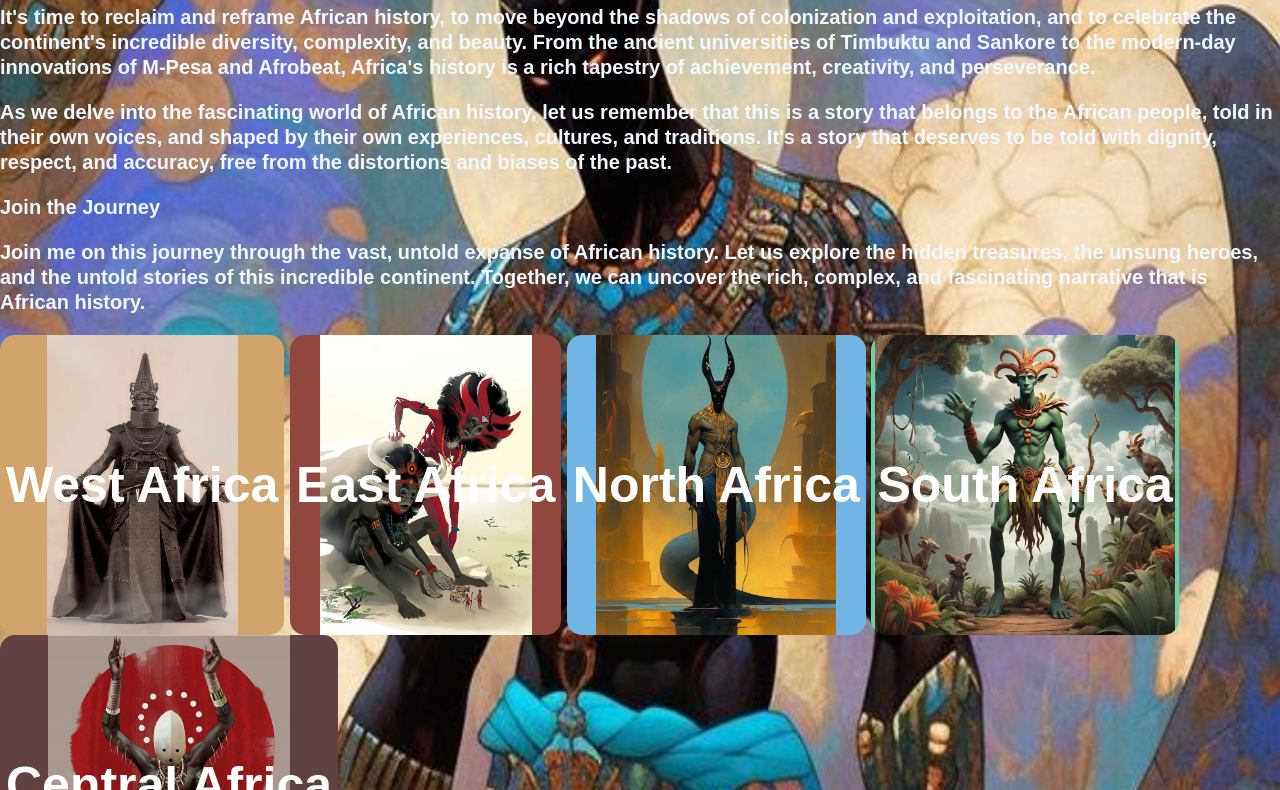
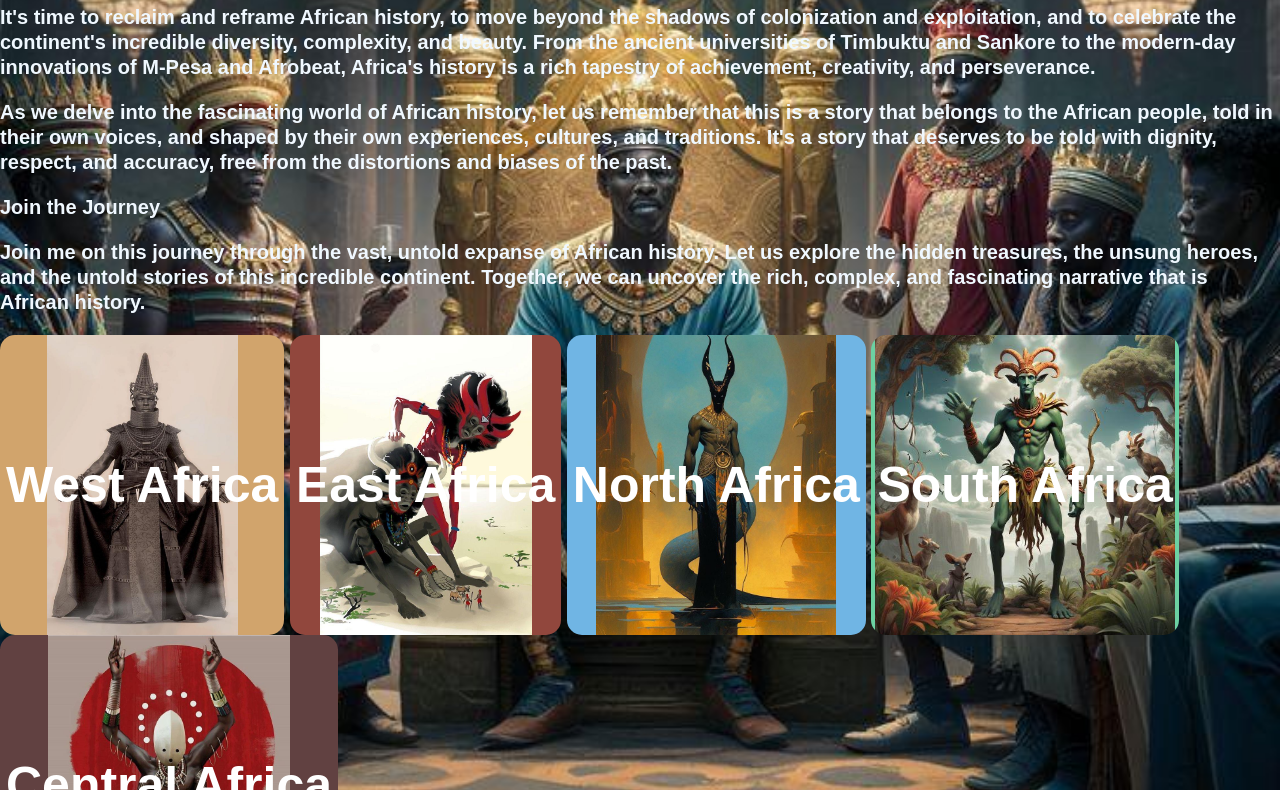
Before and after one commit to ismail-aka/thirdtrywebdesignass., a plain HTML site: page history.html in a window 1280 px wide. Shown: the part 368-1158 px from the top of the page. Drawn offline with Linux system fonts and the light colour scheme.

Commit message:
Updated files

```diff
--- a/anansithetrickster.css
+++ b/anansithetrickster.css
@@ -2,9 +2,7 @@ body{
     font-family: sans-serif;
     margin: 0;
     padding: 0;
-    background-image: url(images/anansi.jpg);
-   background-repeat: no-repeat;
-    background-size: 100% 185%;
+    background-color: rgb(92, 63, 63);
     color:rgb(253, 244, 164);
     line-height: 25px;
     font-weight: bold;
--- a/history.css
+++ b/history.css
@@ -2,9 +2,9 @@ body{
     font-family: sans-serif;
     margin: 0;
     padding: 0;
-    background-image: url(images/Heroes.jpg);
+    background-image: url(images/pantheon.jpg);
    background-repeat: no-repeat;
-    background-size: 100% 185%;
+    background-size: 100% 100%;
     color:rgb(253, 244, 164);
     line-height: 25px;
     font-weight: bold;
--- a/history.html
+++ b/history.html
@@ -48,7 +48,7 @@ Join the Journey
            <button class="Northafrica">North Africa </button>
            <button class="Southafrica">South Africa</button>
         <button class="Centralafrica">Central Africa</button>
-    <button class="homebtn" type="button" onclick="location.href='homepage.html'">Home</button>
+    <button class="homebtn" type="button" onclick="location.href='index.html'">Home</button>
 
 
 </body>
```
Also changed, not shown: Newsletter.html (+1 -1 lines), anansithetrickster.html (+1 -1 lines), mythologies.html (+1 -1 lines).
